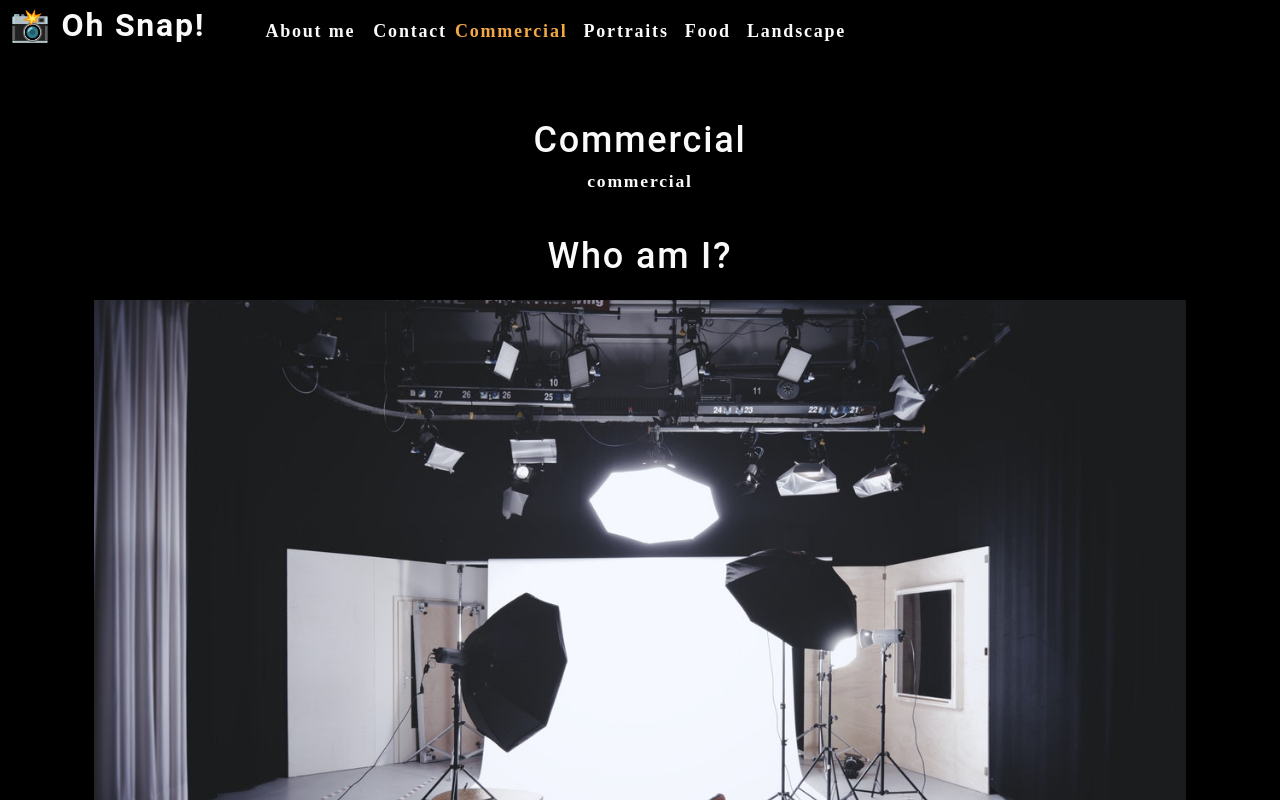
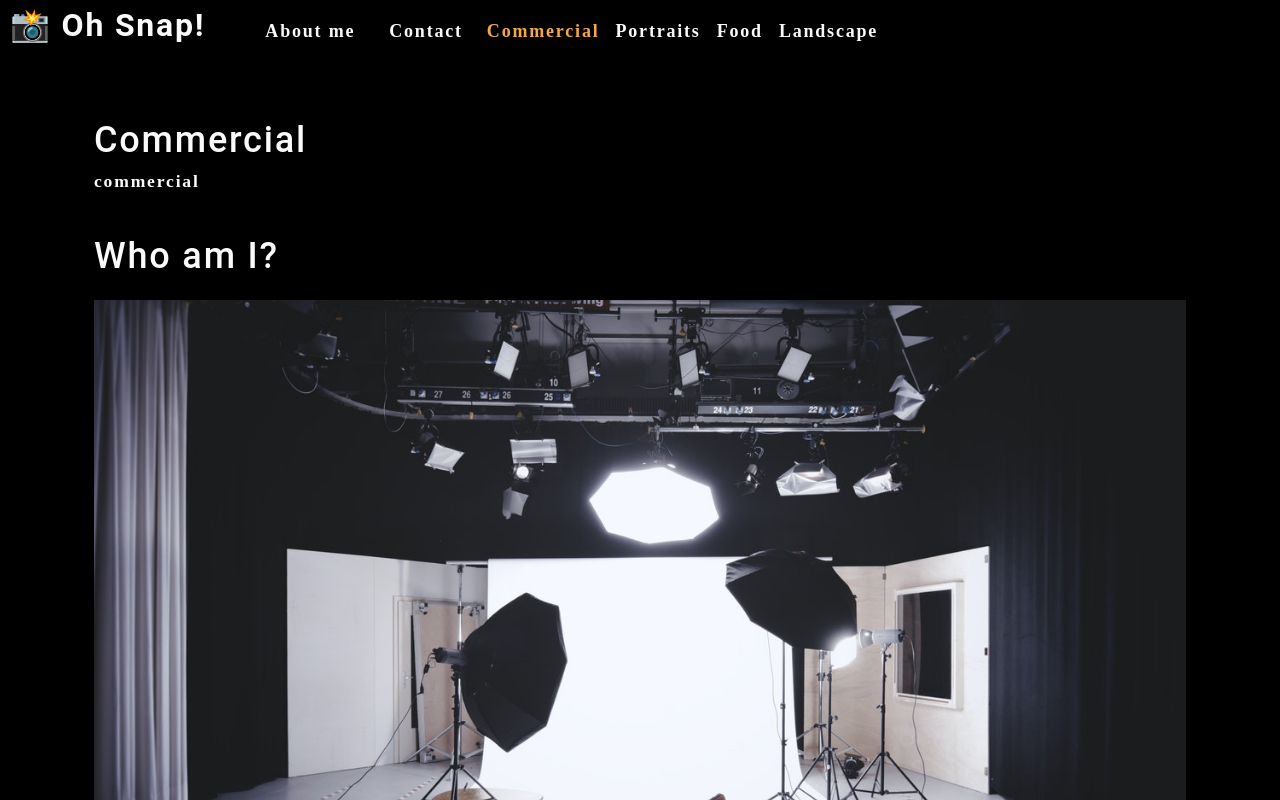
Before and after one commit to ke4tri/photo-port, a React (Create React App) app: page / in a window 1280 px wide. Shown: the top 800 px of the page. Built offline with nearby package versions, Linux system fonts and the light colour scheme.

Commit message:
updated App and Nav to lift State hight aka to App

```diff
--- a/src/App.js
+++ b/src/App.js
@@ -1,19 +1,36 @@
 //import logo from './logo.svg';
-import React from "react";
+import React, { useState } from "react";
 import About from './components/About';
 import Nav from './components/Nav';
 import Gallery from "./components/Gallery";
 import './App.css';
 
 function App() {
+  const [categories] = useState([
+    {
+      name: 'commercial',
+      description: 'Photos of grocery stores, food trucks, and other commercial projects',
+    },
+    { name: 'portraits', description: 'Portraits of people in my life' },
+    { name: 'food', description: 'Delicious delicacies' },
+    { name: 'landscape', description: 'Fields, farmhouses, waterfalls, and the beauty of nature' },
+  ]);
+
+  const [currentCategory, setCurrentCategory] = useState(categories[0]);
+
   return (
-    <div className="App">
-      <Nav></Nav>
-  <main>
-  <Gallery></Gallery>
-  <About></About>
-  </main>
-
+    <div>
+      <Nav
+        categories={categories}
+        setCurrentCategory={setCurrentCategory}
+        currentCategory={currentCategory}
+      ></Nav>
+      <main>
+        <div>
+          <Gallery></Gallery>
+          <About></About>
+        </div>
+      </main>
     </div>
   );
 }
--- a/src/components/Nav.js
+++ b/src/components/Nav.js
@@ -1,46 +1,42 @@
-import React, { useState } from "react";
-import { capitalizeFirstLetter } from "../../src/utils/helpers";
+import React, { useEffect } from 'react';
+import { capitalizeFirstLetter } from '../../src/utils/helpers';
 
-function Nav() {
+function Nav(props) {
+  const {
+    categories = [],
+    setCurrentCategory,
+    currentCategory,
+  } = props;
 
-const [categories] = useState([
-  {
-    name: 'commercial',
-    description: 'Photos of grocery stores, food trucks, and other commercial projects',
-  },
-  { name: 'portraits', description: 'Portraits of people in my life' },
-  { name: 'food', description: 'Delicious delicacies' },
-  { name: 'landscape', description: 'Fields, farmhouses, waterfalls, and the beauty of nature' },
-]);
-const [currentCategory, setCurrentCategory] = useState(categories[0]);
+
+  useEffect(() => {
+    document.title = capitalizeFirstLetter(currentCategory.name);
+  }, [currentCategory]);
 
   return (
     <header className="flex-row px-1">
       <h2>
         <a data-testid="link" href="/">
-          <span role="img" aria-label="camera">
-            {" "}
-            📸
-          </span>{" "}
-          Oh Snap!
+          <span role="img" aria-label="camera"> 📸</span> Oh Snap!
         </a>
       </h2>
       <nav>
         <ul className="flex-row">
           <li className="mx-2">
-            <a
-              href="#about"
-            >
+            <a data-testid="about" href="#about">
               About me
             </a>
           </li>
-          <li>
+          <li className="mx-2">
             <span>Contact</span>
           </li>
           {categories.map((category) => (
-            <li className={`mx-1 ${
+            <li
+              className={`mx-1 ${
                 currentCategory.name === category.name && 'navActive'
-                }`} key={category.name}>
+                }`}
+              key={category.name}
+            >
               <span
                 onClick={() => {
                   setCurrentCategory(category)
```
